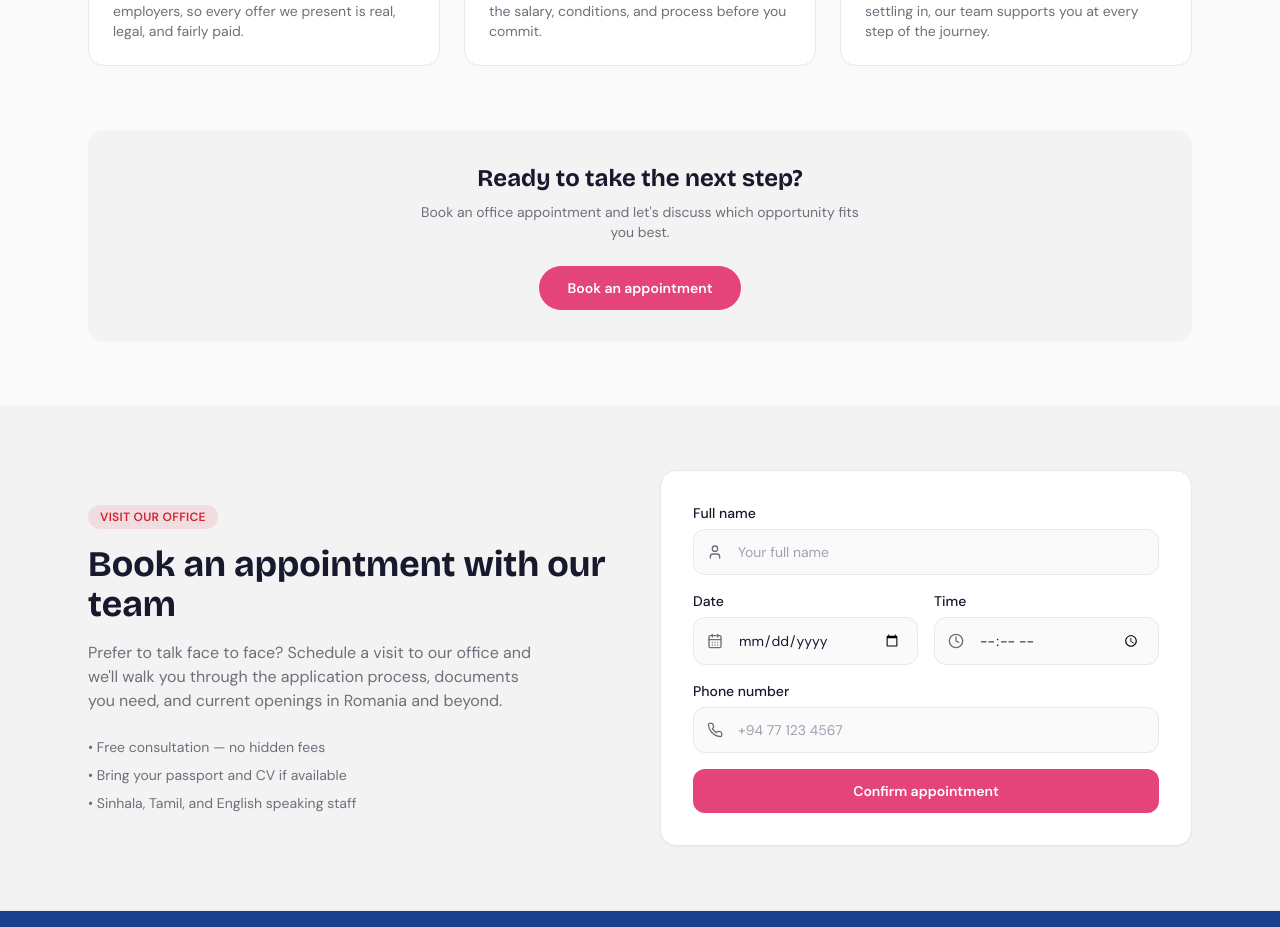
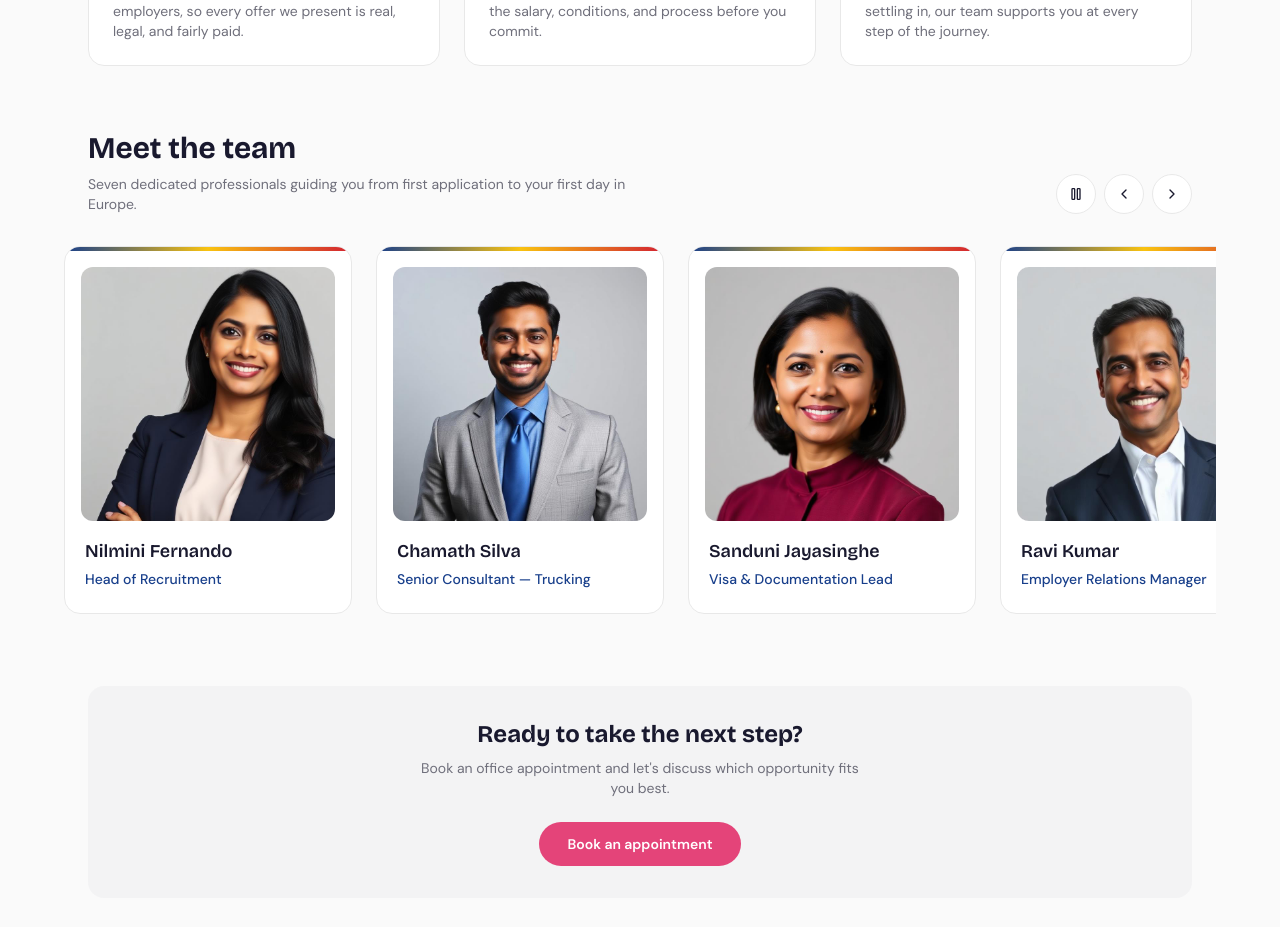
Before and after one commit to thusharanavod123/remix-of-event-registration-page-template, a React (Vite) app: page /about in a window 1280 px wide. Shown: the part 820-1747 px from the top of the page. Built offline with nearby package versions, Linux system fonts and the light colour scheme; the HTML template or start-up script is replaced by a standard one.

Commit message:
Changes
Co-authored-by: thusharanavod123 <146652282+thusharanavod123@users.noreply.github.com>

```diff
--- a/src/pages/recruit/RecruitAbout.tsx
+++ b/src/pages/recruit/RecruitAbout.tsx
@@ -1,4 +1,5 @@
 import { Compass, Handshake, ShieldCheck } from "lucide-react";
+import TeamSection from "@/components/recruit/TeamSection";
 
 const values = [
   {
@@ -83,6 +84,8 @@ export default function RecruitAbout() {
         </div>
       </div>
 
+<TeamSection />
+
       <div className="mt-16 rounded-2xl bg-secondary/60 p-8 text-center">
         <h2 className="font-display text-2xl font-bold">Ready to take the next step?</h2>
         <p className="mx-auto mt-2 max-w-md text-sm text-muted-foreground">
```
